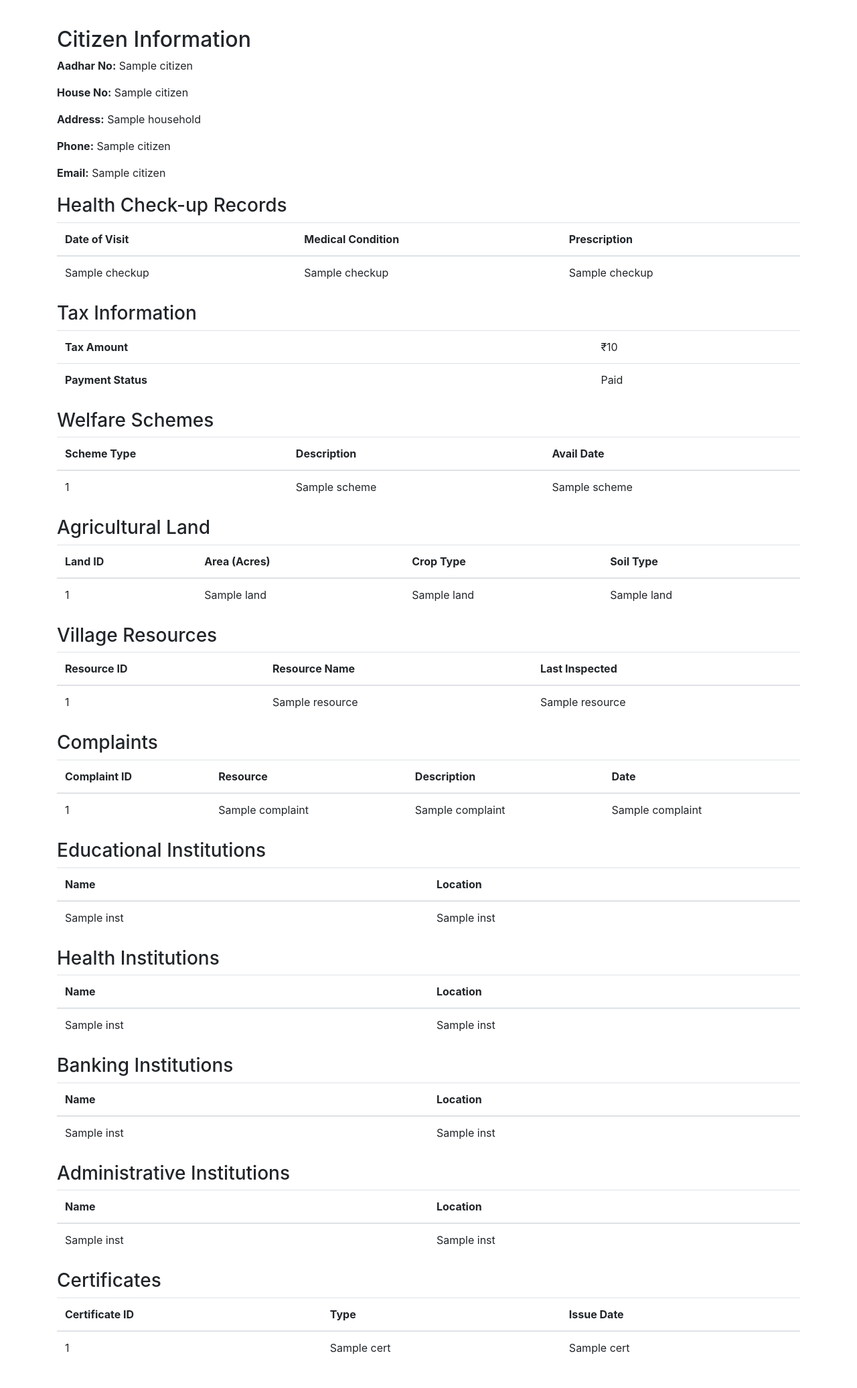
After one commit to omkaranu04/DBMS-Assgn4-mini-project, a Flask app: template app/templates/citizen.html in a window 1280 px wide. The commit adds this page. Shown: the whole page at 67% size. Run offline with Flask 3, Linux system fonts and the light colour scheme; the template is opened without the code that fills it: most values are stand-ins (such as "Sample title", 1, 10 or a date in 2020); some libraries are stand-ins or nearby versions.

Commit message:
Citizen ka page chal raha hai

```diff
--- /dev/null
+++ b/app/templates/citizen.html
@@ -0,0 +1,286 @@
+<!DOCTYPE html>
+<html lang="en">
+<head>
+    <meta charset="UTF-8">
+    <meta name="viewport" content="width=device-width, initial-scale=1.0">
+    <title>Citizen Information</title>
+    <link rel="stylesheet" href="https://stackpath.bootstrapcdn.com/bootstrap/4.5.2/css/bootstrap.min.css">
+    <style>
+        body {
+            padding: 20px;
+        }
+        h2, h3 {
+            margin-top: 20px;
+        }
+        table {
+            margin-bottom: 20px;
+        }
+    </style>
+</head>
+<body>
+    <div class="container">
+        <h2>Citizen Information</h2>
+        <p><strong>Aadhar No:</strong> {{ citizen[0] }}</p>
+        <p><strong>House No:</strong> {{ citizen[2] }}</p>
+        <p><strong>Address:</strong> {% if household %}{{ household[1] }}{% else %}Not available{% endif %}</p>
+        <p><strong>Phone:</strong> {{ citizen[3] }}</p>
+        <p><strong>Email:</strong> {{ citizen[4] }}</p>
+
+        <h3>Health Check-up Records</h3>
+        {% if health_data %}
+        <table class="table">
+            <thead>
+                <tr>
+                    <th>Date of Visit</th>
+                    <th>Medical Condition</th>
+                    <th>Prescription</th>
+                </tr>
+            </thead>
+            <tbody>
+                {% for checkup in health_data %}
+                <tr>
+                    <td>{{ checkup[3] }}</td>
+                    <td>{{ checkup[1] }}</td>
+                    <td>{{ checkup[2] }}</td>
+                </tr>
+                {% endfor %}
+            </tbody>
+        </table>
+        {% else %}
+        <p>No health check-up records found.</p>
+        {% endif %}
+
+        <h3>Tax Information</h3>
+        {% if tax_data %}
+        <table class="table">
+            <tr>
+                <th>Tax Amount</th>
+                <td>₹{{ tax_data[0] }}</td>
+            </tr>
+            <tr>
+                <th>Payment Status</th>
+                <td>{% if tax_data[1] %} Paid {% else %} Unpaid {% endif %}</td>
+            </tr>
+        </table>
+        {% else %}
+        <p>No tax records found.</p>
+        {% endif %}
+
+        <h3>Welfare Schemes</h3>
+        {% if welfare_data %}
+        <table class="table">
+            <thead>
+                <tr>
+                    <th>Scheme Type</th>
+                    <th>Description</th>
+                    <th>Avail Date</th>
+                </tr>
+            </thead>
+            <tbody>
+                {% for scheme in welfare_data %}
+                <tr>
+                    <td>{{ scheme[0] }}</td>
+                    <td>{{ scheme[1] }}</td>
+                    <td>{{ scheme[2] }}</td>
+                </tr>
+                {% endfor %}
+            </tbody>
+        </table>
+        {% else %}
+        <p>No welfare schemes found.</p>
+        {% endif %}
+
+        <h3>Agricultural Land</h3>
+        {% if agriculture_data %}
+        <table class="table">
+            <thead>
+                <tr>
+                    <th>Land ID</th>
+                    <th>Area (Acres)</th>
+                    <th>Crop Type</th>
+                    <th>Soil Type</th>
+                </tr>
+            </thead>
+            <tbody>
+                {% for land in agriculture_data %}
+                <tr>
+                    <td>{{ land[0] }}</td>
+                    <td>{{ land[1] }}</td>
+                    <td>{{ land[2] }}</td>
+                    <td>{{ land[3] }}</td>
+                </tr>
+                {% endfor %}
+            </tbody>
+        </table>
+        {% else %}
+        <p>No agricultural land records found.</p>
+        {% endif %}
+
+        <h3>Village Resources</h3>
+        {% if resources_data %}
+        <table class="table">
+            <thead>
+                <tr>
+                    <th>Resource ID</th>
+                    <th>Resource Name</th>
+                    <th>Last Inspected</th>
+                </tr>
+            </thead>
+            <tbody>
+                {% for resource in resources_data %}
+                <tr>
+                    <td>{{ resource[0] }}</td>
+                    <td>{{ resource[1] }}</td>
+                    <td>{{ resource[2] }}</td>
+                </tr>
+                {% endfor %}
+            </tbody>
+        </table>
+        {% else %}
+        <p>No resources found.</p>
+        {% endif %}
+
+        <h3>Complaints</h3>
+        {% if complaints_data %}
+        <table class="table">
+            <thead>
+                <tr>
+                    <th>Complaint ID</th>
+                    <th>Resource</th>
+                    <th>Description</th>
+                    <th>Date</th>
+                </tr>
+            </thead>
+            <tbody>
+                {% for complaint in complaints_data %}
+                <tr>
+                    <td>{{ complaint[0] }}</td>
+                    <td>{{ complaint[1] }}</td>
+                    <td>{{ complaint[2] }}</td>
+                    <td>{{ complaint[3] }}</td>
+                </tr>
+                {% endfor %}
+            </tbody>
+        </table>
+        {% else %}
+        <p>No complaints found.</p>
+        {% endif %}
+
+        <h3>Educational Institutions</h3>
+        {% if education_institutions %}
+        <table class="table">
+            <thead>
+                <tr>
+                    <th>Name</th>
+                    <th>Location</th>
+                </tr>
+            </thead>
+            <tbody>
+                {% for inst in education_institutions %}
+                <tr>
+                    <td>{{ inst[1] }}</td>
+                    <td>{{ inst[2] }}</td>
+                </tr>
+                {% endfor %}
+            </tbody>
+        </table>
+        {% else %}
+        <p>No educational institutions found.</p>
+        {% endif %}
+
+        <h3>Health Institutions</h3>
+        {% if health_institutions %}
+        <table class="table">
+            <thead>
+                <tr>
+                    <th>Name</th>
+                    <th>Location</th>
+                </tr>
+            </thead>
+            <tbody>
+                {% for inst in health_institutions %}
+                <tr>
+                    <td>{{ inst[1] }}</td>
+                    <td>{{ inst[2] }}</td>
+                </tr>
+                {% endfor %}
+            </tbody>
+        </table>
+        {% else %}
+        <p>No health institutions found.</p>
+        {% endif %}
+
+        <h3>Banking Institutions</h3>
+        {% if banking_institutions %}
+        <table class="table">
+            <thead>
+                <tr>
+                    <th>Name</th>
+                    <th>Location</th>
+                </tr>
+            </thead>
+            <tbody>
+                {% for inst in banking_institutions %}
+                <tr>
+                    <td>{{ inst[1] }}</td>
+                    <td>{{ inst[2] }}</td>
+                </tr>
+                {% endfor %}
+            </tbody>
+        </table>
+        {% else %}
+        <p>No banking institutions found.</p>
+        {% endif %}
+
+        <h3>Administrative Institutions</h3>
+        {% if admin_institutions %}
+        <table class="table">
+            <thead>
+                <tr>
+                    <th>Name</th>
+                    <th>Location</th>
+                </tr>
+            </thead>
+            <tbody>
+                {% for inst in admin_institutions %}
+                <tr>
+                    <td>{{ inst[1] }}</td>
+                    <td>{{ inst[2] }}</td>
+                </tr>
+                {% endfor %}
+            </tbody>
+        </table>
+        {% else %}
+        <p>No administrative institutions found.</p>
+        {% endif %}
+
+        <h3>Certificates</h3>
+        {% if certificates %}
+        <table class="table">
+            <thead>
+                <tr>
+                    <th>Certificate ID</th>
+                    <th>Type</th>
+                    <th>Issue Date</th>
+                </tr>
+            </thead>
+            <tbody>
+                {% for cert in certificates %}
+                <tr>
+                    <td>{{ cert[0] }}</td>
+                    <td>{{ cert[1] }}</td>
+                    <td>{{ cert[2] }}</td>
+                </tr>
+                {% endfor %}
+            </tbody>
+        </table>
+        {% else %}
+        <p>No certificates found.</p>
+        {% endif %}
+    </div>
+
+    <script src="https://code.jquery.com/jquery-3.5.1.slim.min.js"></script>
+    <script src="https://cdn.jsdelivr.net/npm/popper.js@1.16.1/dist/umd/popper.min.js"></script>
+    <script src="https://stackpath.bootstrapcdn.com/bootstrap/4.5.2/js/bootstrap.min.js"></script>
+</body>
+</html>
```
Also changed, not shown: app/routes.py (+271 -43 lines), app/templates/add_edit_government_official.html (+29 -6 lines), app/templates/add_edit_panchayat_employee.html (+33 -30 lines), app/templates/government_officials.html (+4 -3 lines).
